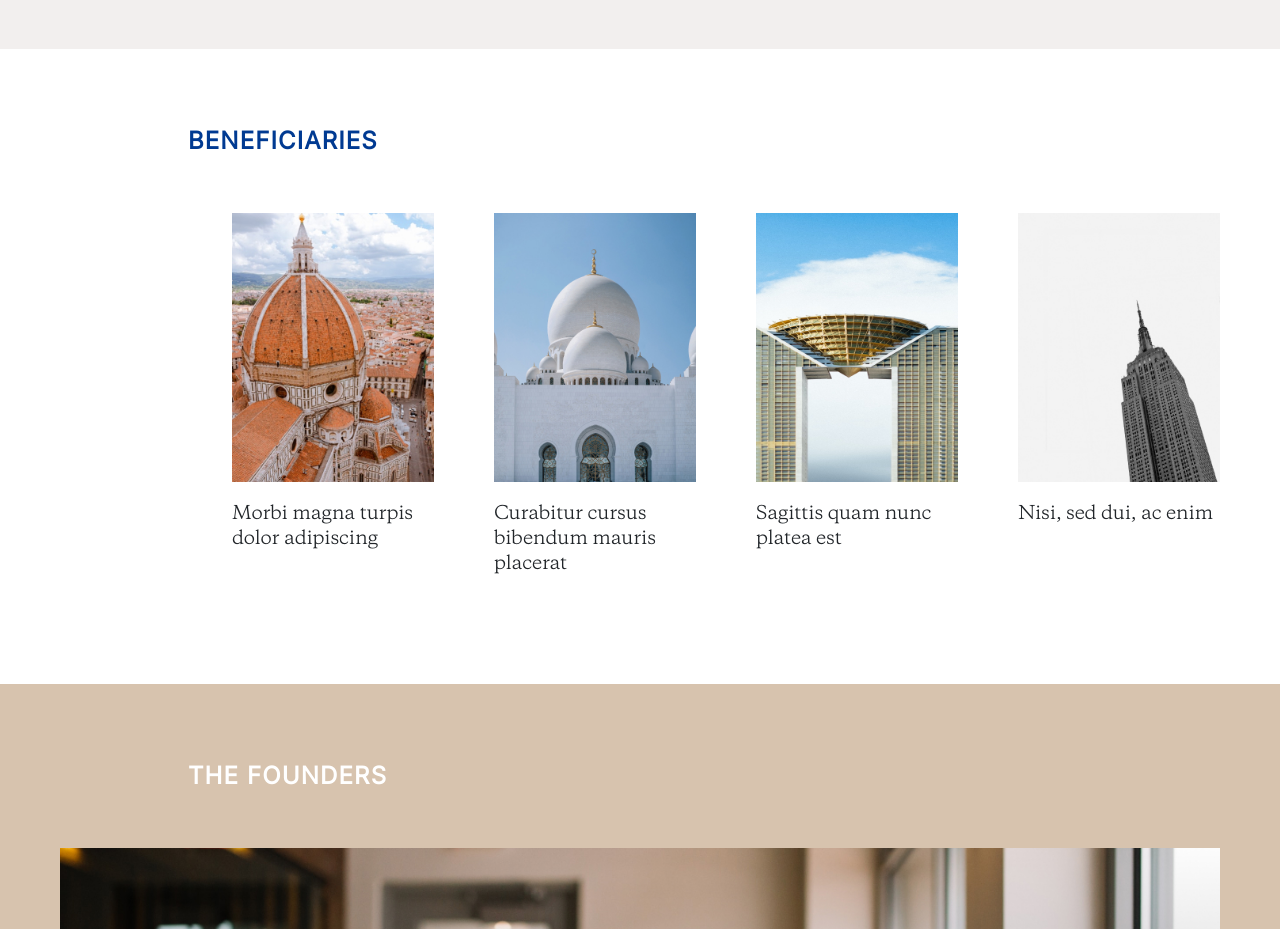
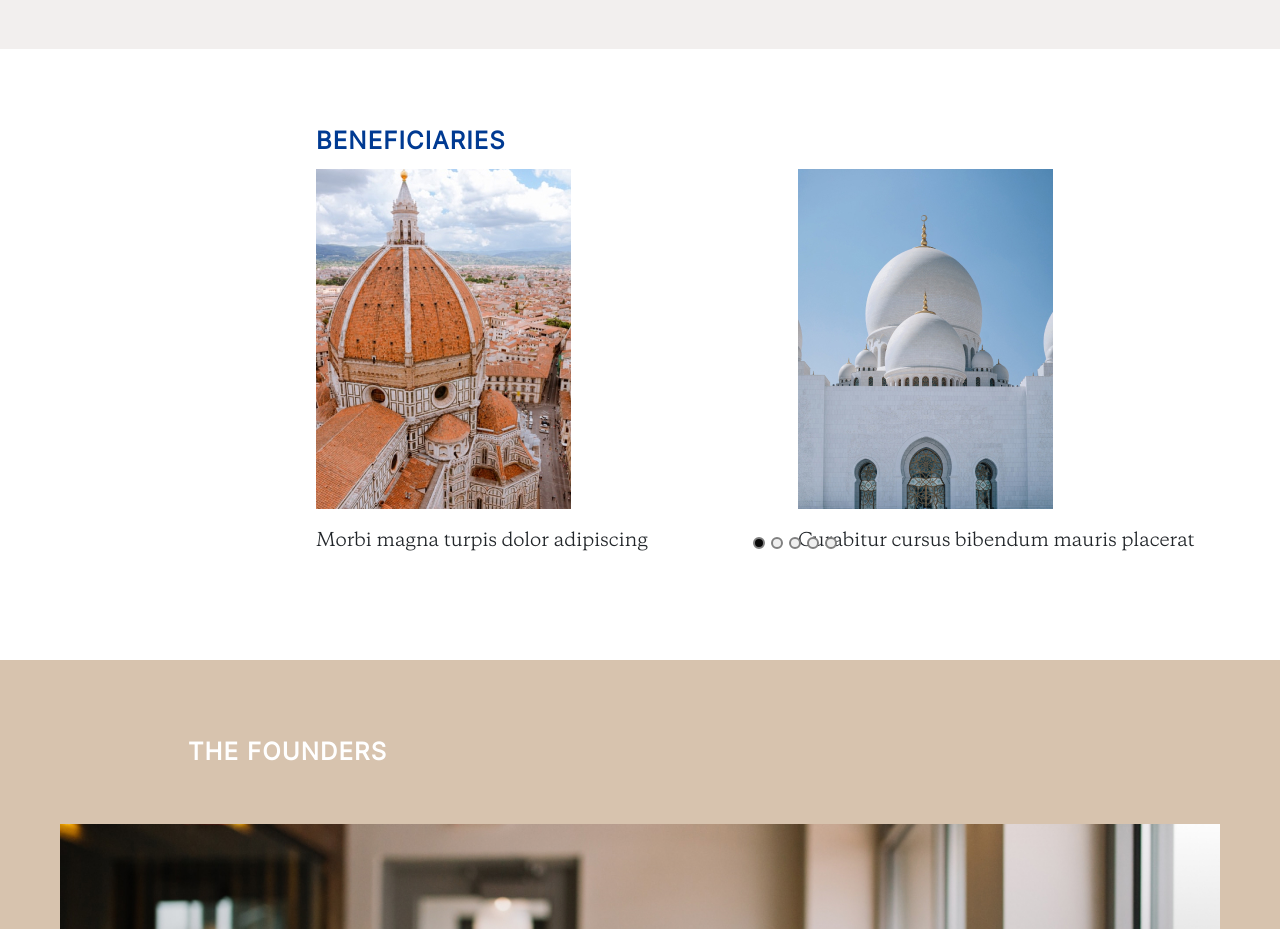
Before and after one commit to Shady-Prakash/company, a React (Create React App) app: page / in a window 1280 px wide. Shown: the part 3340-4269 px from the top of the page. Built offline with nearby package versions, Linux system fonts and the light colour scheme; a web font is replaced by a local one.

Commit message:
benefeciaries responsive issues fiex on screen 375

```diff
--- a/src/components/Beneficiaries.js
+++ b/src/components/Beneficiaries.js
@@ -9,53 +9,50 @@ import Bene4 from '../assets/uploads/Bene/Promo/Card/Bene4.jpg';
 import Bene5 from '../assets/uploads/Bene/Promo/Card/Bene4.jpg';
 
 import BeneCard from './Cards/BeneCard';
-import Slider from 'react-slick';
-import 'slick-carousel/slick/slick.css';
-import 'slick-carousel/slick/slick-theme.css';
+import Carousel from 'react-multi-carousel';
+import 'react-multi-carousel/lib/styles.css';
+
 const Beneficiaries = () => {
-	var settings = {
-		dots: false,
-		arrows: false,
-		infinite: false,
-		speed: 500,
-		slidesToShow: 4,
-		slidesToScroll: 1,
-		infinite: true,
-
-		responsive: [
-			{
-				breakpoint: 1024,
-				settings: {
-					slidesToShow: 3,
-					slidesToScroll: 3,
-					infinite: true,
-				},
-			},
-			{
-				breakpoint: 600,
-				settings: {
-					slidesToShow: 2,
-					slidesToScroll: 2,
-				},
-			},
-			{
-				breakpoint: 480,
-				settings: {
-					slidesToShow: 1,
-					slidesToScroll: 1,
-				},
-			},
-		],
+	const responsive = {
+		desktop: {
+			breakpoint: {max: 3000, min: 1024},
+			items: 3,
+			slidesToSlide: 1,
+			partialVisibilityGutter: 60, // optional, default to 1.
+		},
+		tablet: {
+			breakpoint: {max: 1024, min: 464},
+			items: 2,
+			slidesToSlide: 1, // optional, default to 1.
+		},
+		mobile: {
+			breakpoint: {max: 464, min: 0},
+			items: 1,
+			slidesToSlide: 1,
+			partialVisibilityGutter: 60, // optional, default to 1.
+		},
 	};
 
 	return (
 		<Fragment>
 			<section className='bene' id='beneficiaries'>
-				<Container>
+				<Container className='pe-0 me-0'>
 					<h5 className='color-brand text-uppercase'>Beneficiaries</h5>
-				</Container>
-				<Container className='bene__slider'>
-					<Slider {...settings}>
+					<Carousel
+						swipeable={true}
+						draggable={true}
+						showDots={true}
+						responsive={responsive}
+						infinite={true}
+						autoPlaySpeed={1000}
+						partialVisible
+						keyBoardControl={true}
+						dotListClass=''
+						customTransition='all .5'
+						transitionDuration={500}
+						containerClass='carousel-container'
+						removeArrowOnDeviceType={['desktop', 'tablet', 'mobile']}
+						itemClass='carousel-item-padding-60-px'>
 						<BeneCard
 							image={Bene1}
 							text='Morbi magna turpis dolor adipiscing'
@@ -67,7 +64,7 @@ const Beneficiaries = () => {
 						<BeneCard image={Bene3} text='Sagittis quam nunc platea est' />
 						<BeneCard image={Bene4} text='Nisi, sed dui, ac enim' />
 						<BeneCard image={Bene5} text='Vitae sodales sit id ullamcorper' />
-					</Slider>
+					</Carousel>
 				</Container>
 			</section>
 		</Fragment>
--- a/src/scss/components/_header.scss
+++ b/src/scss/components/_header.scss
@@ -12,8 +12,8 @@ header {
 		top: 0;
 		left: rem(60px);
 		@include responsive-for(lg) {
-			width: calc(100% - 2rem);
-			left: 2rem;
+			width: calc(100% - 1rem);
+			left: 1rem;
 		}
 	}
 }
--- a/src/scss/components/_promo.scss
+++ b/src/scss/components/_promo.scss
@@ -18,11 +18,6 @@
 		min-height: rem(565px);
 		width: calc(100% - 120px);
 		margin: rem(80px) 0 0 auto;
-
-		&__mission {
-			background: url('../../assets/uploads/Image.jpg') no-repeat;
-			margin: 0 auto 0 0;
-		}
 		@include responsive-for(xxl) {
 			width: calc(100% - 120px - 3.75rem);
 		}
@@ -43,5 +38,12 @@
 			min-height: rem(196px);
 			margin: rem(40px) 0 0 auto;
 		}
+		&__mission {
+			background: url('../../assets/uploads/Image.jpg') no-repeat;
+			margin: 0 auto 0 0;
+			@include responsive-for(xs) {
+				width: calc(100% - 32px);
+			}
+		}
 	}
 }
--- a/src/scss/layout/_beneficiaries.scss
+++ b/src/scss/layout/_beneficiaries.scss
@@ -2,20 +2,16 @@
 .bene {
 	background-color: color(white);
 	padding: rem(80px) 0 rem(106px);
+	@include responsive-for(xs) {
+		padding: rem(24px) 0 rem(68px);
+	}
 	& h5 {
 		margin-bottom: rem(60px);
+		margin-bottom: rem(16px);
 	}
-	&__slider {
-		&.container {
-			padding-right: 0;
-			margin-right: 0;
-			max-width: 1240px;
-			@include responsive-for(xxl) {
-				max-width: 1556px;
-			}
-			@include responsive-for(xxl) {
-				max-width: 1108px;
-			}
+	& .container {
+		@include responsive-for(xs) {
+			max-width: 340px;
 		}
 	}
 }
--- a/src/scss/layout/_hero.scss
+++ b/src/scss/layout/_hero.scss
@@ -12,8 +12,8 @@
 		left: rem(60px);
 		top: 0;
 		@include responsive-for(lg) {
-			width: calc(100% - 2rem);
-			left: 2rem;
+			width: calc(100% - 1rem);
+			left: 1rem;
 		}
 		@include responsive-for(xs) {
 			height: calc(100% - 99px - 32px);
--- a/src/scss/layout/_mission.scss
+++ b/src/scss/layout/_mission.scss
@@ -3,17 +3,30 @@
 .mission {
 	position: relative;
 	padding: rem(80px) 0 rem(60px);
+	@include responsive-for(xs) {
+		padding: rem(32px) 0;
+	}
 	&__content {
 		max-width: rem(780px);
 		& h5 {
 			margin-bottom: rem(32px);
+			@include responsive-for(xs) {
+				margin-bottom: rem(16px);
+			}
 		}
 		& h2 {
 			margin-bottom: rem(20px);
+			@include responsive-for(xs) {
+				margin-bottom: rem(8px);
+			}
 		}
 		& p {
 			margin-bottom: rem(80px);
 			max-width: rem(570px);
+			@include responsive-for(xs) {
+				margin-bottom: rem(40px);
+				max-width: unset;
+			}
 		}
 	}
 	&:after {
@@ -25,5 +38,9 @@
 		z-index: -1;
 		width: calc(100% - 60px);
 		left: 0;
+		@include responsive-for(xs) {
+			width: calc(100% - 16px);
+			height: calc(100% - 96px - 32px);
+		}
 	}
 }
```
Also changed, not shown: src/scss/layout/_news.scss (+1 -12 lines), src/assets/css/App.css, 1 other file (tests, documents, lock files or other folders).
